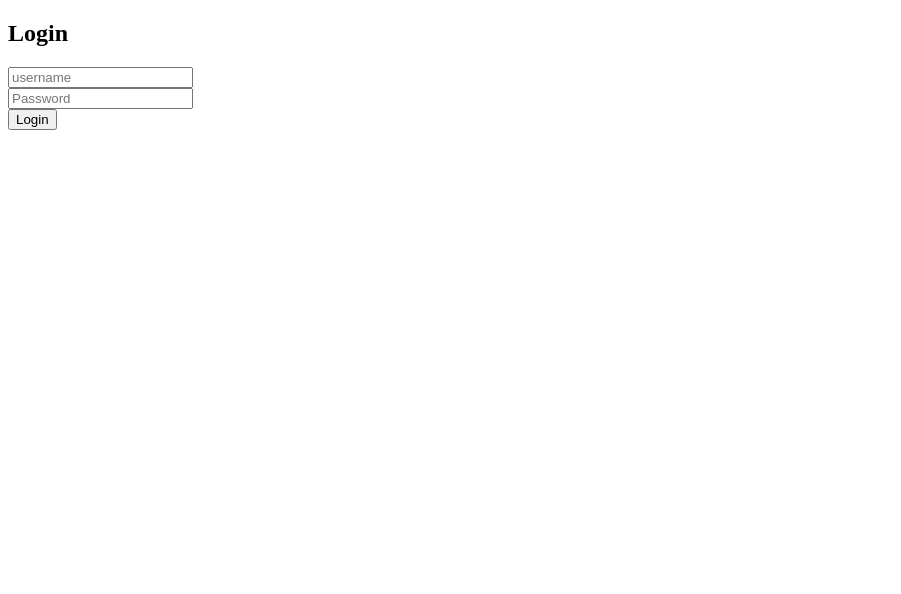
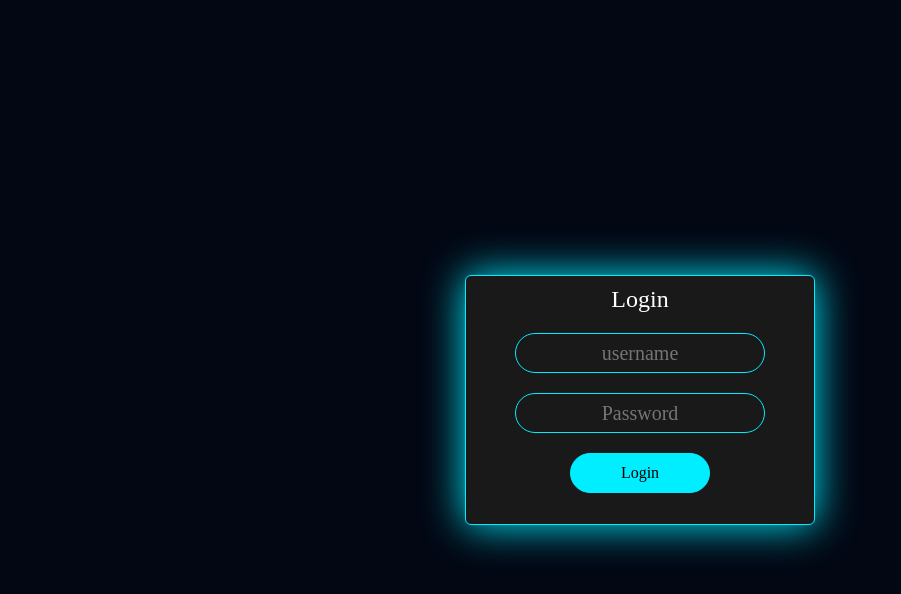
Before and after one commit to shivamkumarsingh98/Loginpage-Clone, a plain HTML site: page index.html in a window 1280 px wide. Shown: the whole page, without its empty margins (0-901 px from the left). Drawn offline with nearby package versions, Linux system fonts and the light colour scheme.

Commit message:
delet old folder

```diff
--- a/index.html
+++ b/index.html
@@ -1,5 +1,5 @@
 <!DOCTYPE html>
-<link rel="stylesheet" href="indexclon.css">
+<link rel="stylesheet" href="index.css">
 <html lang="en">
 <head>
     <meta charset="UTF-8">
```
